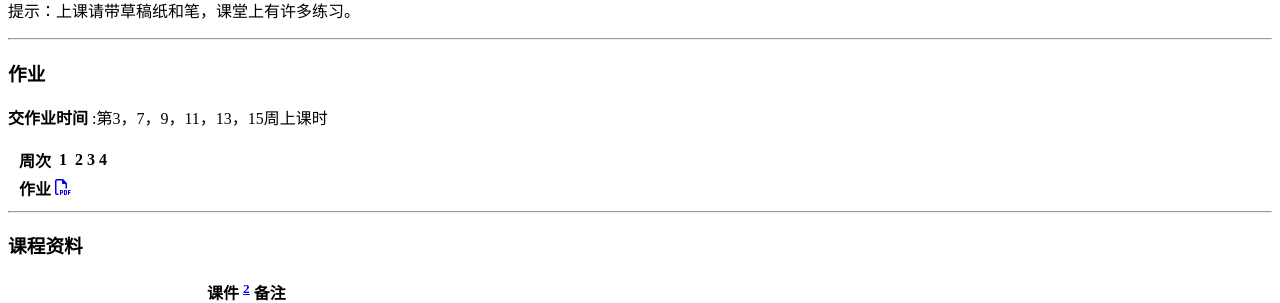
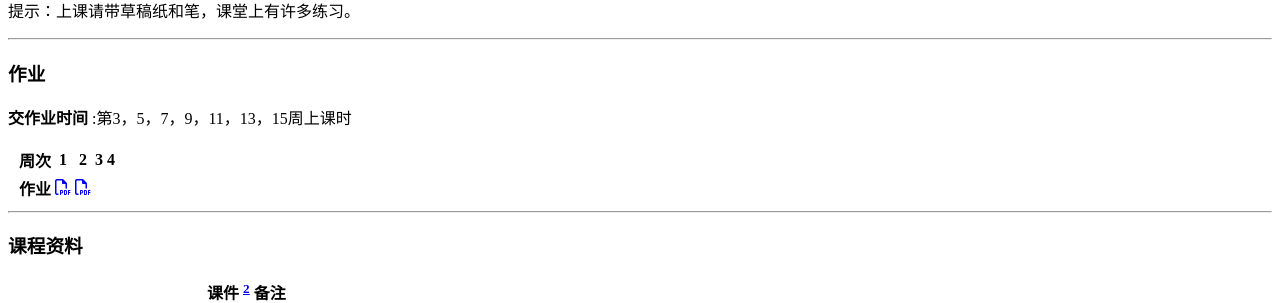
Before and after one commit to liang-teaching/liang-teaching.github.io, a Jekyll site: the page built from 2017_spring_calculus_II_3pt_nonmainland/index.md, in a window 1280 px wide. Shown: the part 453-756 px from the top of the page. Built offline with Jekyll 4.4.1, drawn with Linux system fonts in a browser that asks for light colours; nearby versions of some CDN libraries.

Commit message:
HW Calculus II 02 week
HW Calculus II 02 week

```diff
--- a/2017_spring_calculus_II_3pt_nonmainland/index.md
+++ b/2017_spring_calculus_II_3pt_nonmainland/index.md
@@ -26,12 +26,12 @@
 
 ### 作业
 
-__交作业时间__ :第3，7，9，11，13，15周上课时
+__交作业时间__ :第3，5，7，9，11，13，15周上课时
 
 
 |        |   周次     | 1 | 2 | 3 |	4 |
 |:--------:|----:|:------:|:------:|:------:|:------:|
-|		|	__作业__ |	<a href="HW/HW_微积分II_第01周_外招_2017.pdf" target="_blank"><i class="fa fa-file-pdf-o" aria-hidden="true"></i></a>	|		|		|		|
+|		|	__作业__ |	<a href="HW/HW_微积分II_第01周_外招_2017.pdf" target="_blank"><i class="fa fa-file-pdf-o" aria-hidden="true"></i></a>	|	<a href="HW/HW_微积分II_第02周_外招_2017.pdf" target="_blank"><i class="fa fa-file-pdf-o" aria-hidden="true"></i></a>		|		|		|
 
 
 ---
```
Also changed, not shown: 2017_spring_calculus_II_5pt/index.md (+1 -1 lines), 1 other file.
